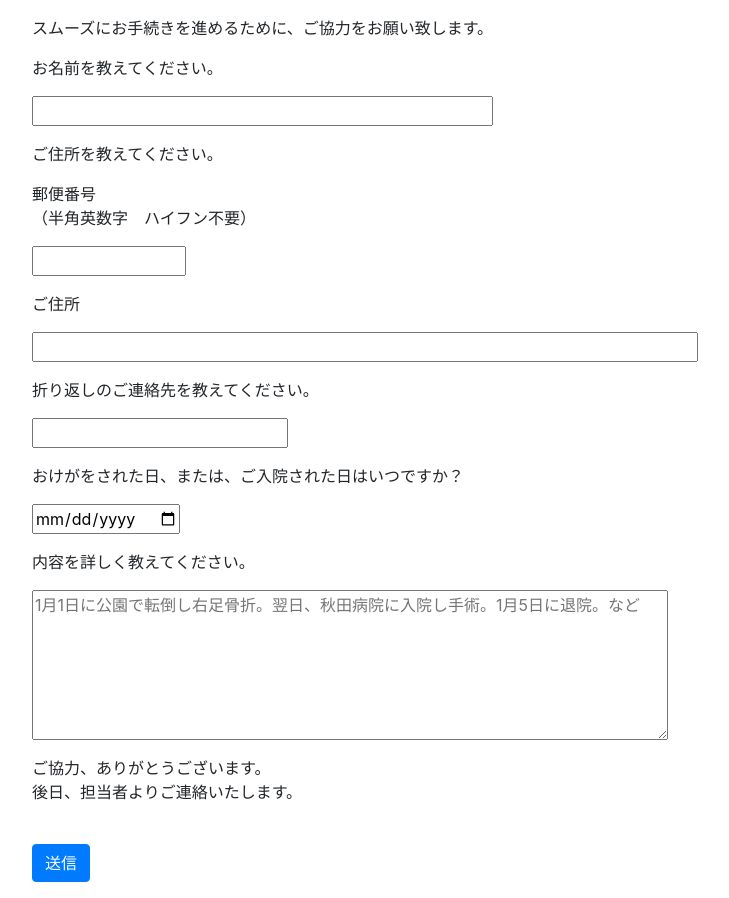
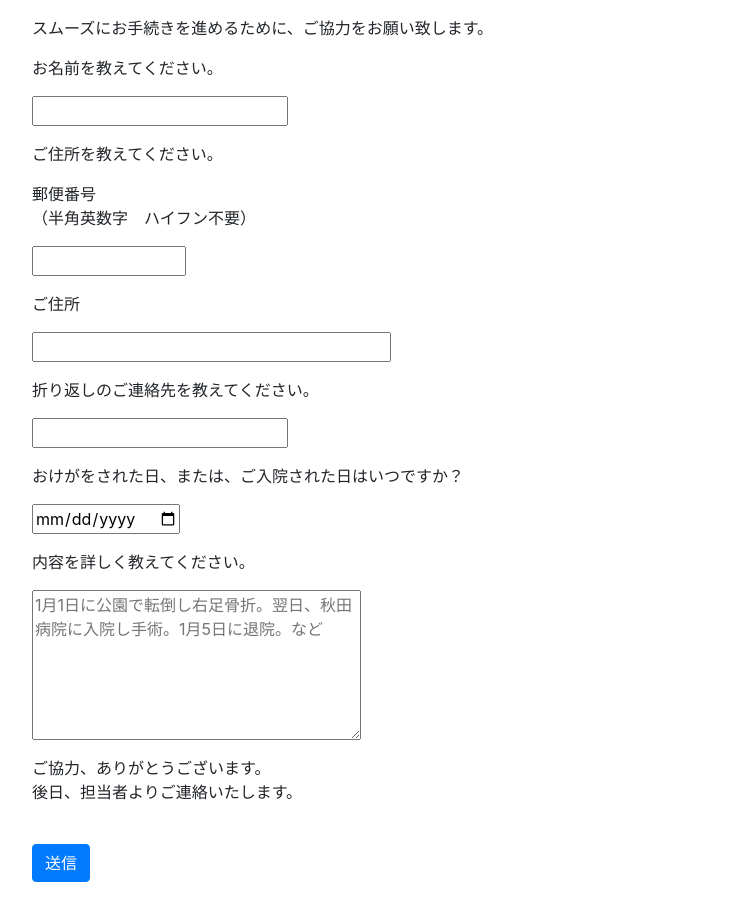
Before and after one commit to nakayama-yq0117/contat-quetzal, a plain HTML site: page index.html in a window 1280 px wide. Shown: the whole page, without its empty margins (128-857 px from the left). Drawn offline with nearby package versions, Linux system fonts and the light colour scheme; a script that the page names is missing.

Commit message:
Add files via upload

```diff
--- a/index.html
+++ b/index.html
@@ -16,7 +16,7 @@
     <p class="mt-3">
       お名前を教えてください。
     </p>
-    <input type="text" name="name" size="40">
+    <input type="text" name="name" size="20">
     <p class="mt-3">
       ご住所を教えてください。
     </p>
@@ -29,7 +29,7 @@
     <p class="mt-3">
       ご住所
     </p>
-    <input type="text" name="addr11" size="60">
+    <input type="text" name="addr11" size="30">
     <p class="mt-3">
       折り返しのご連絡先を教えてください。
     </p>
@@ -43,7 +43,7 @@
     </p>
     <p class="mt-3">
       <!-- 1月1日に公園で転倒し右足骨折。翌日、秋田病院に入院し手術。1月5日に退院。など -->
-      <textarea name="reasons" id="" cols="60" rows="6" placeholder="1月1日に公園で転倒し右足骨折。翌日、秋田病院に入院し手術。1月5日に退院。など"></textarea>
+      <textarea name="reasons" id="" cols="30" rows="6" placeholder="1月1日に公園で転倒し右足骨折。翌日、秋田病院に入院し手術。1月5日に退院。など"></textarea>
     </p>
     <p class="mt-3">
       ご協力、ありがとうございます。<br>後日、担当者よりご連絡いたします。
```
